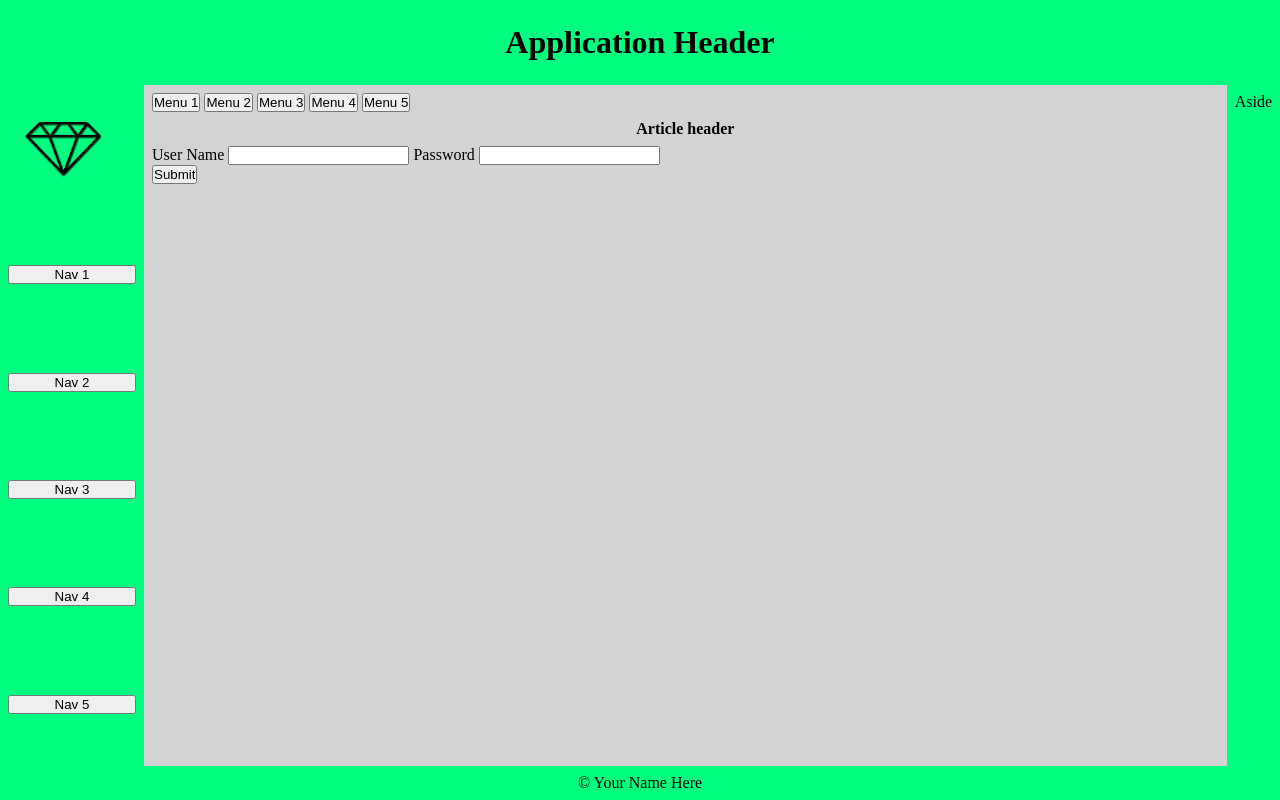
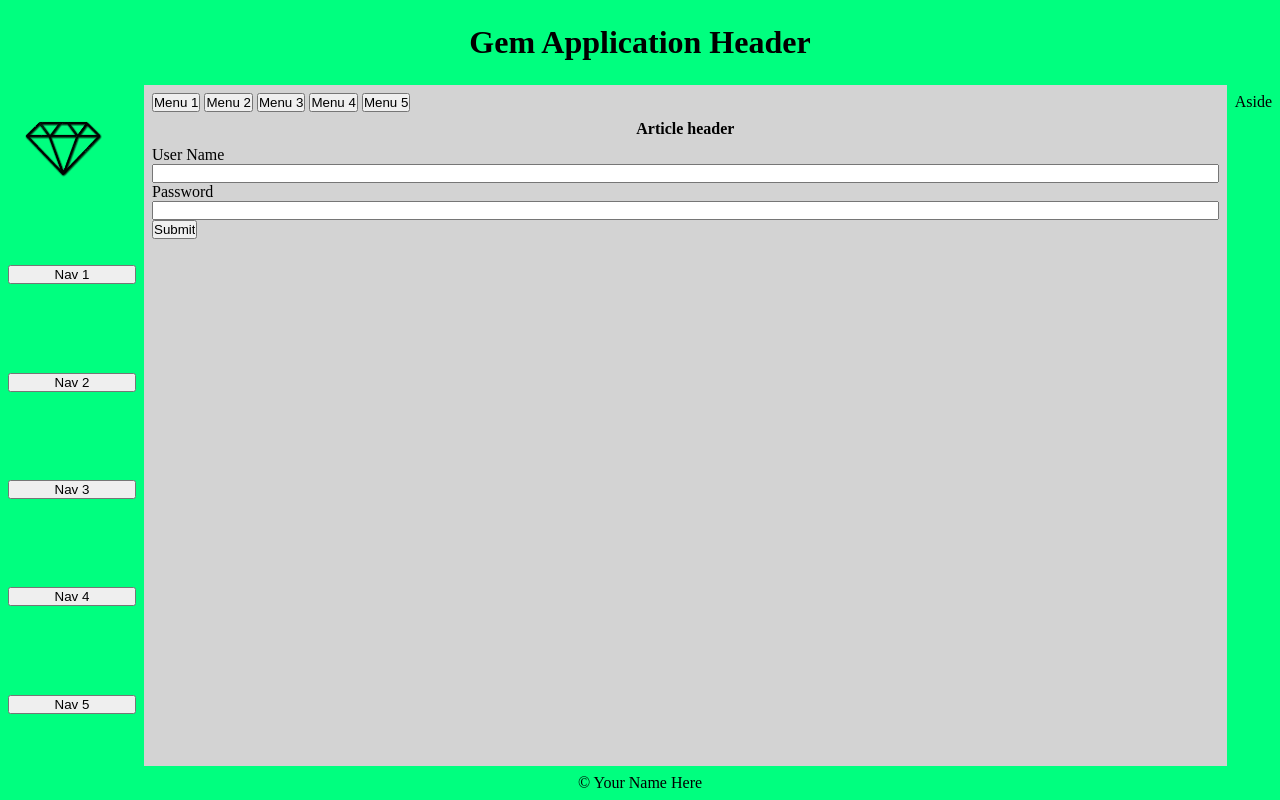
Before and after one commit to ianr37/gem, a Flask app: page / in a window 1280 px wide. Run offline with Flask 2, Linux system fonts and the light colour scheme.

Commit message:
Extended <article>, <aside>, <header>, <footer>, <main>, <menu> <nav>, and <section>.

```diff
--- a/static/css/desktop.css
+++ b/static/css/desktop.css
@@ -6,6 +6,9 @@ html {
   --article-color: black;
   --aside-background: var(--gem-green);
   --aside-color: black;
+  --button-background: lightgrey;
+  --button-border: black;
+  --button-color: black;
   --footer-background: var(--gem-green);
   --footer-color: black;
   --form-background: lightblue;
@@ -16,15 +19,14 @@ html {
   --main-color: black;
   --nav-background: var(--gem-green);
   --nav-color: black;
-  --button-background: lightgrey;
-  --button-border: black;
-  --button-color: black;
+  --section-background: lightgrey;
+  --section-color: black;
+  --table-data-background: PowderBlue;
+  --table-data-color: black;
   --table-header-background: Blue;
   --table-header-color: black;
   --table-label-background: CornflowerBlue;
   --table-label-color: black;
-  --table-data-background: PowderBlue;
-  --table-data-color: black;
   height: 100vh;
   width: 100vw;
 }
@@ -102,7 +104,7 @@ gem-body {
   flex-direction: column;
 }
 
-header {
+gem-header {
   display: flex;
   flex-direction: column;
   align-items: center;
@@ -112,7 +114,7 @@ header {
   color: var(--header-color);
 }
 
-main {
+gem-main {
   display: flex;
   background: var(--main-background);
   color: var(--main-color);
@@ -120,7 +122,7 @@ main {
   height: 100%;
 }
 
-main > nav {
+gem-main > gem-nav {
   display: flex;
   flex-direction: column;
   background: var(--nav-background);
@@ -128,18 +130,18 @@ main > nav {
   padding: 0.5em 0.5em 0.5em 0.5em;
 }
 
-main > nav > img {
+gem-main > gem-nav > img {
   width: 128px;
 }
 
-main > nav > menu {
+gem-main > gem-nav > gem-menu {
   display: flex;
   flex-direction: column;
   justify-content: space-around;
   height: 100%;
 }
 
-main > article {
+gem-main > gem-section {
   display: flex;
   flex-direction: column;
   background: var(--article-background);
@@ -148,7 +150,15 @@ main > article {
   padding: 0.5em 0.5em 0.5em 0.5em;
 }
 
-main > aside {
+gem-main > gem-section > gem-article {
+  display: flex;
+  flex-direction: column;
+  background: var(--article-background);
+  color: var(--article-color);
+  width: 100%;
+}
+
+gem-main > gem-aside {
   display: flex;
   flex-direction: column;
   background: var(--aside-background);
@@ -156,7 +166,7 @@ main > aside {
   padding: 0.5em 0.5em 0.5em 0.5em;
 }
 
-footer {
+gem-footer {
   display: flex;
   flex-direction: column;
   align-items: center;
--- a/static/js/desktop.mjs
+++ b/static/js/desktop.mjs
@@ -1,3 +1,29 @@
+
+class GemElement extends HTMLElement {
+
+    constructor() {
+        super();
+    }
+
+}
+
+class GemArticle extends GemElement {
+
+    constructor() {
+        super();
+        console.log('GemArticle constructor called');
+    }
+
+}
+
+class GemAside extends GemElement {
+
+    constructor() {
+        super();
+        console.log('GemAside constructor called');
+    }
+
+}
 
 class GemBody extends HTMLBodyElement {
 
@@ -8,8 +34,70 @@ class GemBody extends HTMLBodyElement {
 
 }
 
+class GemFooter extends GemElement {
+
+    constructor() {
+        super();
+        console.log('GemFooter constructor called');
+    }
+
+}
+
+class GemHeader extends GemElement {
+
+    constructor() {
+        super();
+        console.log('GemHeader constructor called');
+    }
+
+}
+
+class GemMain extends GemElement {
+
+    constructor() {
+        super();
+        console.log('GemMain constructor called');
+    }
+
+}
+
+class GemMenu extends HTMLMenuElement {
+
+    constructor() {
+        super();
+        console.log('GemMenu constructor called');
+    }
+
+}
+
+class GemNav extends GemElement {
+
+    constructor() {
+        super();
+        console.log('GemNav constructor called');
+    }
+
+}
+
+class GemSection extends GemElement {
+
+    constructor() {
+        super();
+        console.log('GemSection constructor called');
+    }
+
+}
+
 const registerGemElements = () => {
+    window.customElements.define('gem-article', GemArticle, {extends: 'article'});
+    window.customElements.define('gem-aside', GemAside, {extends: 'aside'});
     window.customElements.define('gem-body', GemBody, {extends: 'body'});
+    window.customElements.define('gem-footer', GemFooter, {extends: 'footer'});
+    window.customElements.define('gem-header', GemHeader, {extends: 'header'});
+    window.customElements.define('gem-main', GemMain, {extends: 'main'});
+    window.customElements.define('gem-menu', GemMenu, {extends: 'menu'});
+    window.customElements.define('gem-nav', GemNav, {extends: 'nav'});
+    window.customElements.define('gem-section', GemSection, {extends: 'section'});
 };
 
 
--- a/templates/index.html
+++ b/templates/index.html
@@ -9,29 +9,29 @@
     </script>
   </head>
   <gem-body>
-    <header>
-      <h1>Application Header</h1>
-    </header>
-    <main>
-        <nav>
+    <gem-header>
+      <h1>Gem Application Header</h1>
+    </gem-header>
+    <gem-main>
+        <gem-nav>
           <img src="logo.png"/>
-          <menu>
+          <gem-menu>
             <button>Nav 1</button>
             <button>Nav 2</button>
             <button>Nav 3</button>
             <button>Nav 4</button>
             <button>Nav 5</button>
-          </menu>
-        </nav>
-        <article>
-          <menu>
+          </gem-menu>
+        </gem-nav>
+        <gem-section>
+          <gem-menu>
             <button>Menu 1</button>
             <button>Menu 2</button>
             <button>Menu 3</button>
             <button>Menu 4</button>
             <button>Menu 5</button>
-          </menu>
-          <section>
+          </gem-menu>
+          <gem-article>
             <h4>Article header</h4>
             <label>User Name</label>
             <input type="text" name="username"/>
@@ -40,14 +40,14 @@
             <menu>
               <input type="submit"/>
             </menu>
-          </section>
-        </article>
-        <aside>
+          </gem-article>
+        </gem-section>
+        <gem-aside>
           Aside
-        </aside>
-    </main>
-    <footer>
+        </gem-aside>
+    </gem-main>
+    <gem-footer>
       <span>&#169; Your Name Here</span>
-    </footer>
+    </gem-footer>
   </gem-body>
 </html>
```
Also changed, not shown: 1 other file.
